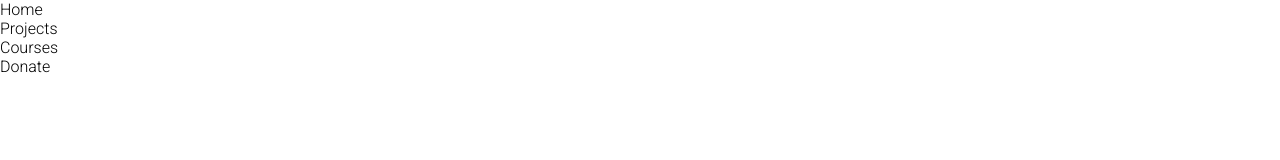
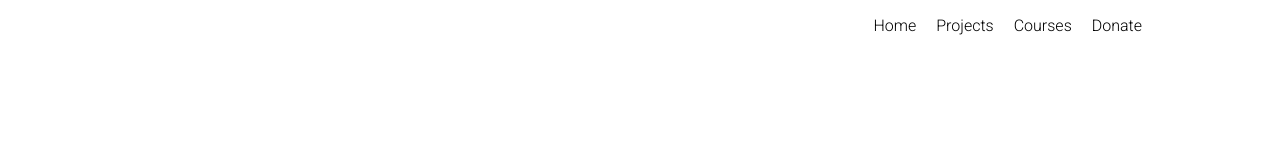
Before and after one commit to sarankumar20/sarankumar20.github.io, a plain HTML site: page index.html in a window 1280 px wide. Drawn offline with Linux system fonts and the light colour scheme.

Commit message:
update navigation

```diff
--- a/style.css
+++ b/style.css
@@ -6,3 +6,29 @@
     font-family: Roboto, Helvetica, sans-serif;
     box-sizing: border-box;
 }
+
+body {
+    width: 80%;
+    margin: auto;
+}
+
+nav {
+    height: 50px;
+    display: flex;
+    justify-content: flex-end;
+    align-items: center;
+}
+
+ul {
+    display: flex;
+
+}
+
+li {
+    list-style: none;
+    padding-left: 20px;
+}
+
+li:last-child {
+    padding-right: 10px;
+}
```
